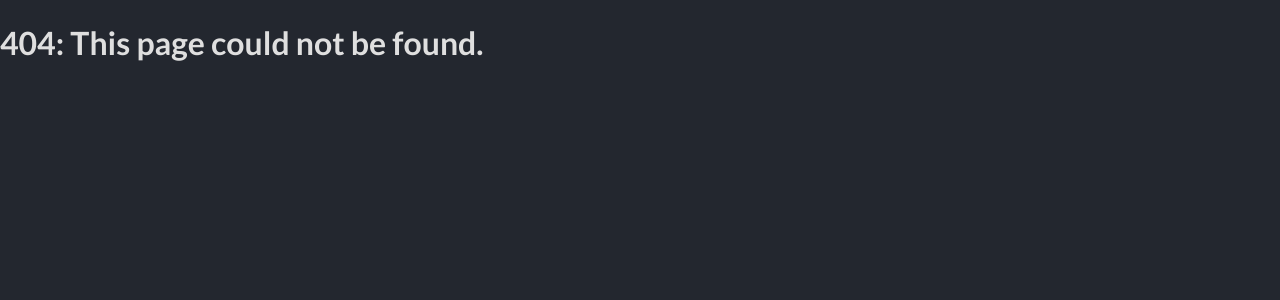
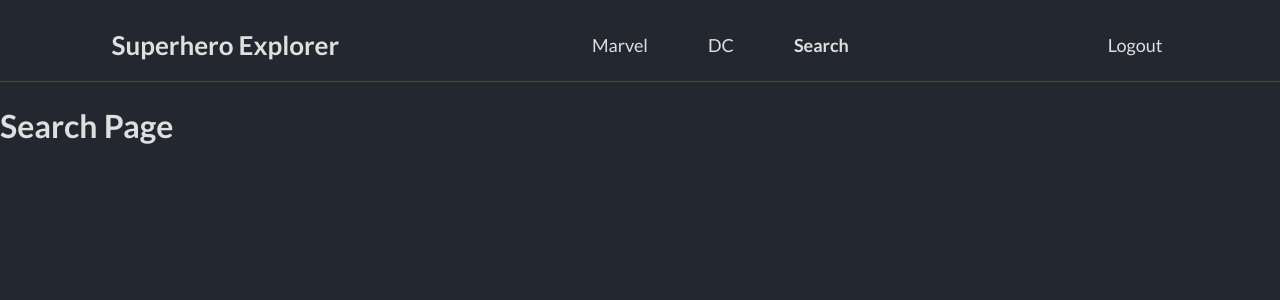
Before and after one commit to MartinezFabian/SuperheroExplorer-React, a React (Vite) app: page /search in a window 1280 px wide. Before the commit this address led to /404. Shown: the top 300 px of the page. Built offline with nearby package versions, Linux system fonts and the light colour scheme.

Commit message:
Feat: Add Navbar.jsx component and Navbar.module.css for component style

```diff
--- /dev/null
+++ b/src/heroes/pages/SearchPage.jsx
@@ -0,0 +1,7 @@
+export const SearchPage = () => {
+  return (
+    <>
+      <h1>Search Page</h1>
+    </>
+  );
+};
--- a/src/router/AppRouter.jsx
+++ b/src/router/AppRouter.jsx
@@ -1,16 +1,21 @@
 import { Navigate, Route, Routes } from 'react-router-dom';
 import { NotFoundPage } from '../heroes/pages/NotFoundPage';
 import { MarvelPage } from '../heroes/pages/MarvelPage';
-import { DcPages } from '../heroes/pages/DcPages';
+import { DcPages } from '../heroes/pages/DcPage';
 import { LoginPage } from '../auth/pages/LoginPage';
+import { Navbar } from '../ui/components/Navbar';
+import { SearchPage } from '../heroes/pages/SearchPage';
 
 export const AppRouter = () => {
   return (
     <>
+      <Navbar></Navbar>
+
       <Routes>
         <Route path="/marvel" element={<MarvelPage></MarvelPage>} />
         <Route path="/dc" element={<DcPages></DcPages>} />
         <Route path="/login" element={<LoginPage></LoginPage>} />
+        <Route path="/search" element={<SearchPage></SearchPage>} />
         <Route path="/404" element={<NotFoundPage></NotFoundPage>} />
         <Route path="/" element={<Navigate to="/marvel" />} /> {/* Redirige desde la ruta raíz */}
         <Route path="/*" element={<Navigate to="/404" />} />
--- a/src/styles.css
+++ b/src/styles.css
@@ -3,6 +3,7 @@
   --background-color: #23272f;
   --item-color: #343a46;
   --white: #dfdfdf;
+  --gray: #4e493e;
 }
 
 html {
--- /dev/null
+++ b/src/ui/components/Navbar.jsx
@@ -0,0 +1,39 @@
+import { NavLink } from 'react-router-dom';
+import styles from './Navbar.module.css';
+
+export const Navbar = () => {
+  return (
+    <nav className={styles.nav}>
+      <h1 className={styles.nav__heading}>Superhero Explorer</h1>
+
+      <div className={styles.nav__container}>
+        <NavLink
+          className={({ isActive }) =>
+            isActive ? `${styles.nav__link} ${styles.active}` : styles.nav__link
+          }
+          to="/marvel"
+        >
+          Marvel
+        </NavLink>
+        <NavLink
+          className={({ isActive }) =>
+            isActive ? `${styles.nav__link} ${styles.active}` : styles.nav__link
+          }
+          to="/dc"
+        >
+          DC
+        </NavLink>
+        <NavLink
+          className={({ isActive }) =>
+            isActive ? `${styles.nav__link} ${styles.active}` : styles.nav__link
+          }
+          to="/search"
+        >
+          Search
+        </NavLink>
+      </div>
+
+      <button className={styles.nav__btn}>Logout</button>
+    </nav>
+  );
+};
--- /dev/null
+++ b/src/ui/components/Navbar.module.css
@@ -0,0 +1,56 @@
+.nav {
+  margin-top: 4rem;
+  display: flex;
+  flex-direction: column;
+  align-items: center;
+  justify-content: space-around;
+  gap: 3rem;
+}
+
+@media (min-width: 768px) {
+  .nav {
+    margin-top: 1rem;
+    flex-direction: row;
+    border-bottom: solid 1px var(--gray);
+  }
+}
+
+.nav__heading {
+  font-size: 2.6rem;
+}
+
+.nav__container {
+  display: flex;
+  flex-direction: column;
+  align-items: center;
+  gap: 2rem;
+}
+
+@media (min-width: 768px) {
+  .nav__container {
+    flex-direction: row;
+    gap: 6rem;
+  }
+}
+
+.nav__link {
+  color: var(--white);
+  font-size: 1.8rem;
+  text-decoration: none;
+}
+
+.active {
+  font-weight: 700;
+}
+
+.nav__btn {
+  font-size: 1.8rem;
+  color: var(--white);
+  background-color: unset;
+  border: unset;
+}
+
+.nav__btn:hover {
+  cursor: pointer;
+  color: rgba(255, 255, 255, 0.922);
+}
```
Also changed, not shown: src/heroes/pages/DcPage.jsx (renamed from src/heroes/pages/DcPages.jsx), 1 other file (tests, documents, lock files or other folders).
